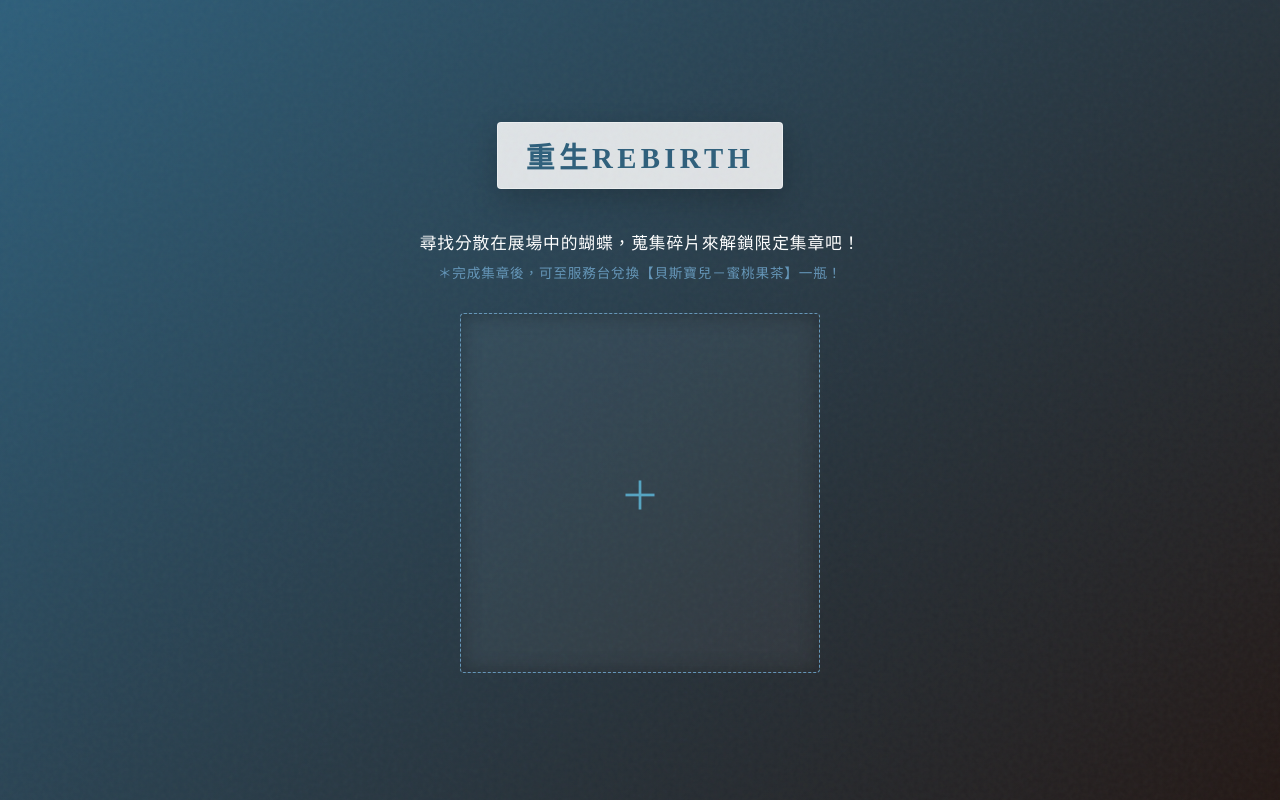
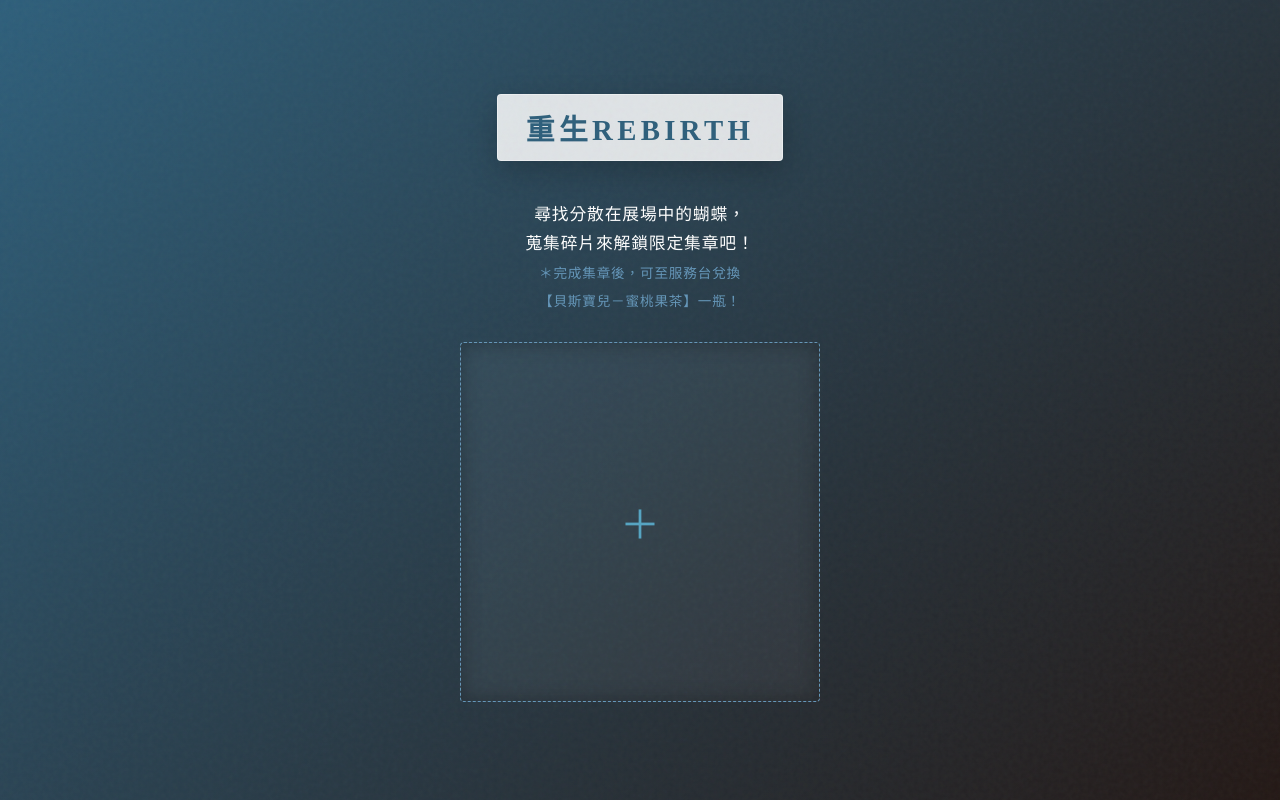
Before and after one commit to NTUA-GCA/REBIRTH_Exhibition, a plain HTML site: page index.html in a window 1280 px wide. Drawn offline with Linux system fonts and the light colour scheme.

Commit message:
首頁文字分行調整

```diff
--- a/index.html
+++ b/index.html
@@ -18,8 +18,8 @@
         <h1>重生REBIRTH</h1>
 
         <p id="status-text">
-            尋找分散在展場中的蝴蝶，蒐集碎片來解鎖限定集章吧！<br>
-            <span class="sub-text">＊完成集章後，可至服務台兌換【貝斯寶兒－蜜桃果茶】一瓶！</span>
+            尋找分散在展場中的蝴蝶，<br>蒐集碎片來解鎖限定集章吧！<br>
+            <span class="sub-text">＊完成集章後，可至服務台兌換<br>【貝斯寶兒－蜜桃果茶】一瓶！</span>
         </p>
 
         <div class="image-container" id="combined-area">
```
